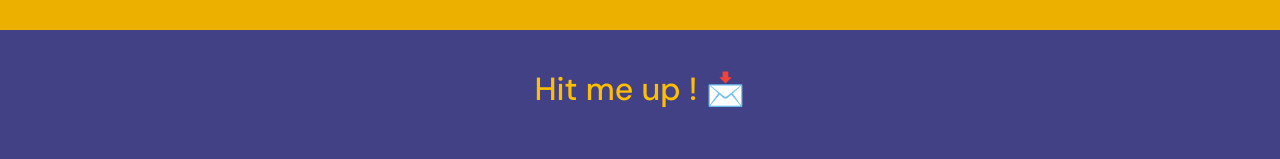
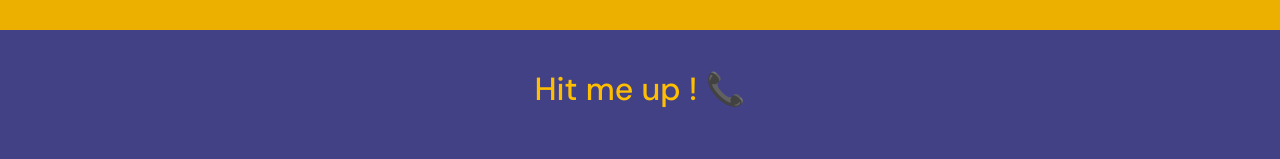
Before and after one commit to mehdi660/personnal-portfolio, a React (Create React App) app: page / in a window 1280 px wide. Shown: the part 4437-4596 px from the top of the page. Built offline with nearby package versions, Linux system fonts and the light colour scheme.

Commit message:
:hammer: all translation done

```diff
--- a/src/components/ContactMe.jsx
+++ b/src/components/ContactMe.jsx
@@ -52,11 +52,11 @@ const ContactMe = () => {
 
   return (
     <section id="contact">
-      <h2>Hit me up ! 📩</h2>
+      <h2>{t("hmu_title")}</h2>
       <div id="contact-section">
         <form onSubmit={handleSubmit}>
           <label className="label" htmlFor="email">
-            Email Address
+            {t("hmu_mail")}
           </label>
           <input
             id="email"
@@ -90,7 +90,7 @@ const ContactMe = () => {
             size="lg"
             className="mb-5 submit"
           >
-            Submit
+            {t("hmu_submit")}
           </Button>
         </form>
         <div id="contact-info">
```
